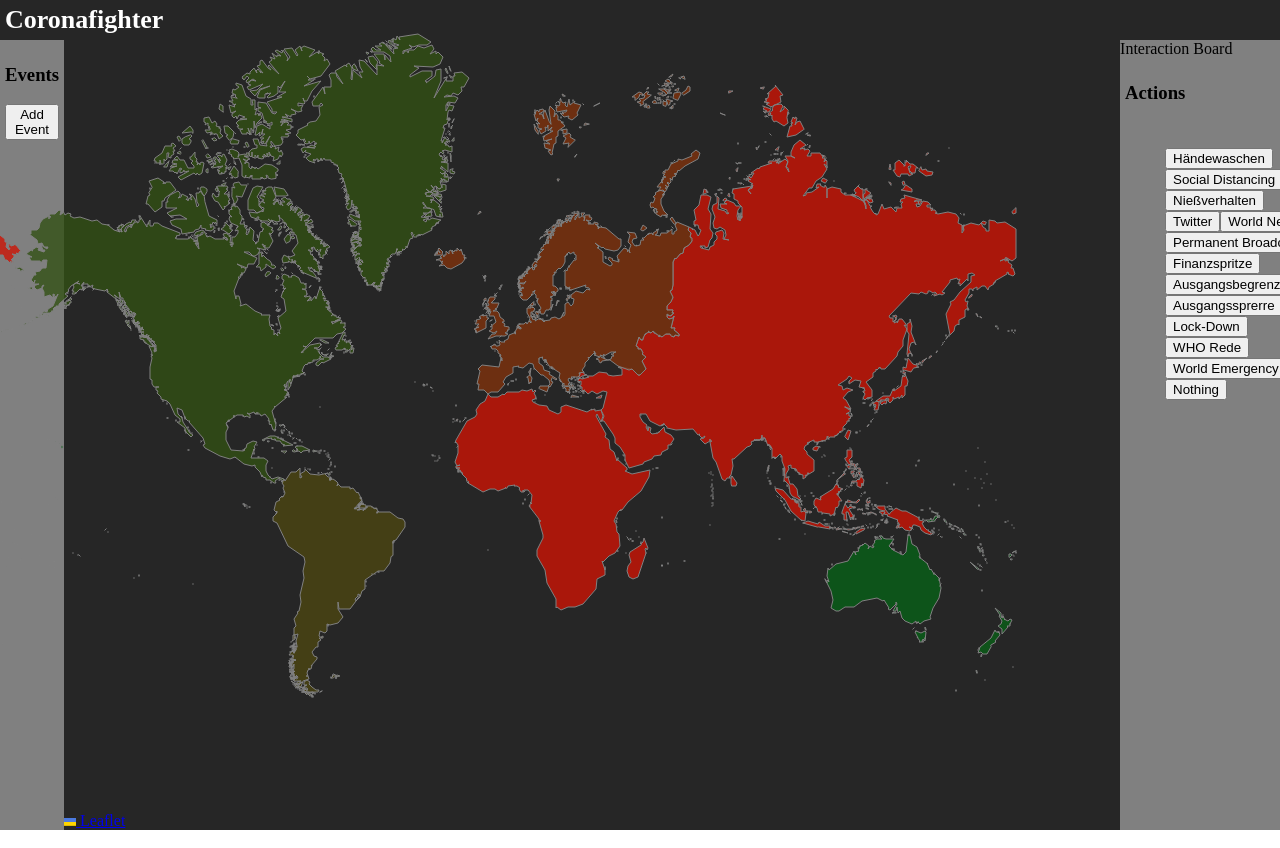
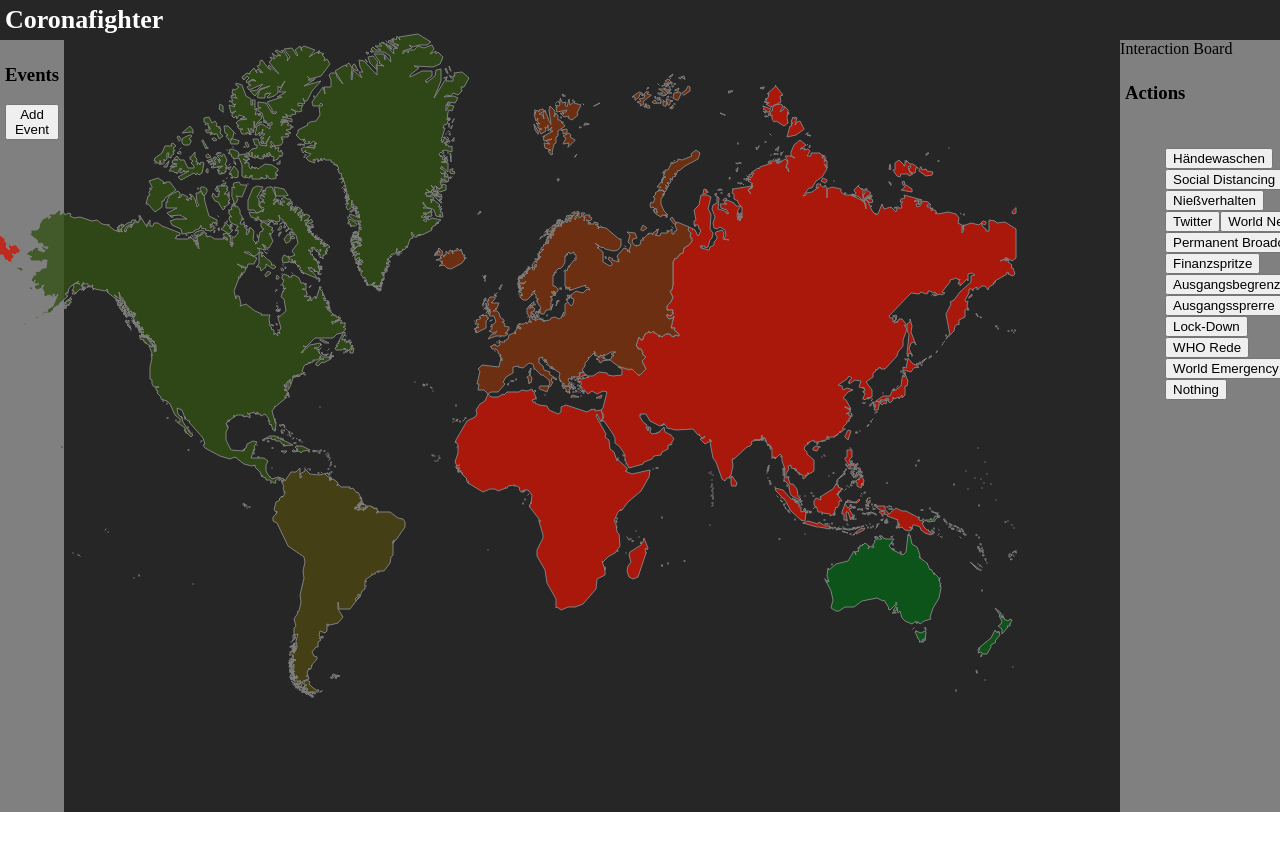
Before and after one commit to Unplague/unplague_app, a React (Create React App) app: page / in a window 1280 px wide. Shown: the top 848 px of the page. Built offline with nearby package versions, Linux system fonts and the light colour scheme.

Commit message:
remove leaflet dongle

```diff
--- a/src/components/MainMap.tsx
+++ b/src/components/MainMap.tsx
@@ -21,8 +21,8 @@ class MainMap extends React.Component<{regions:{name: string, population: number
 
     updateMapSize(evt:any) {
         let zoomHeight = Math.log2(evt.newSize.y * 2 / 256)
-        let zoomWidth = Math.log2(evt.newSize.x * 1.1 / 256)
-        this.setState({zoom: Math.floor(Math.min(zoomWidth*1.1, zoomHeight))});
+        let zoomWidth = Math.log2(evt.newSize.x * 1.2 / 256)
+        this.setState({zoom: Math.floor(Math.min(zoomWidth, zoomHeight))});
         console.log(this.state.zoom)
     }
 
@@ -56,6 +56,7 @@ class MainMap extends React.Component<{regions:{name: string, population: number
             dragging={false}
             animate={false}
             onresize={this.updateMapSize.bind(this)}
+            attributionControl={false}
             >
         <GeoJSON data={continents as any} style={this.getStyle}></GeoJSON>
         </Map>);
```
